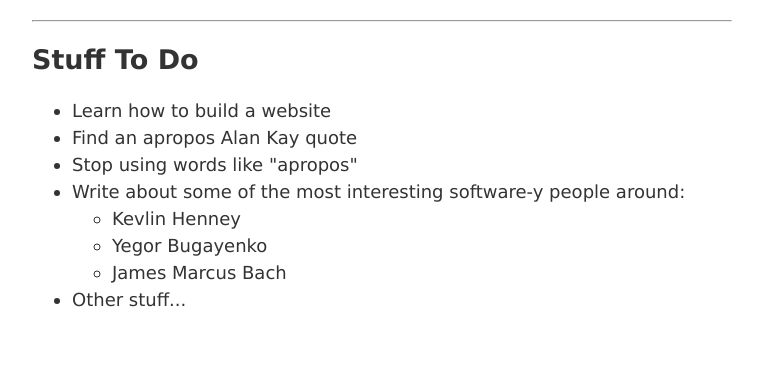
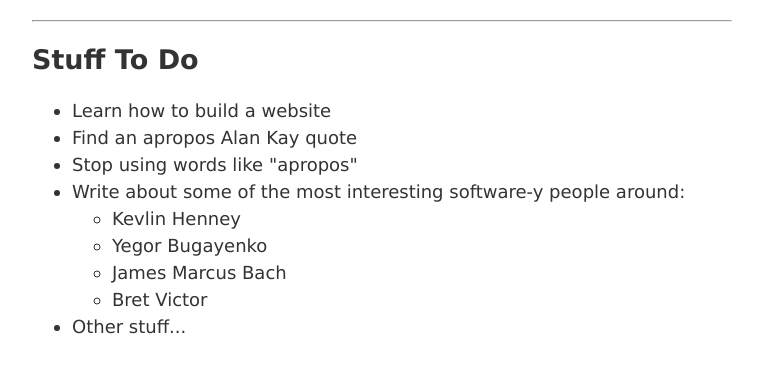
Before and after one commit to nqafield/NotQuiteAField, a plain HTML site: page index.html in a window 1280 px wide. Shown: the part 117-490 px from the top of the page, without its empty margins (258-1021 px from the left). Drawn offline with Linux system fonts and the light colour scheme.

Commit message:
Another tiny change.
(Messing about with GitHub...)

```diff
--- a/index.html
+++ b/index.html
@@ -41,6 +41,7 @@
                 <li>Kevlin Henney</li>
                 <li>Yegor Bugayenko</li>
                 <li>James Marcus Bach</li>
+                <li>Bret Victor</li>
             </ul>
         <li>Other stuff...</li>
     </ul>
```
